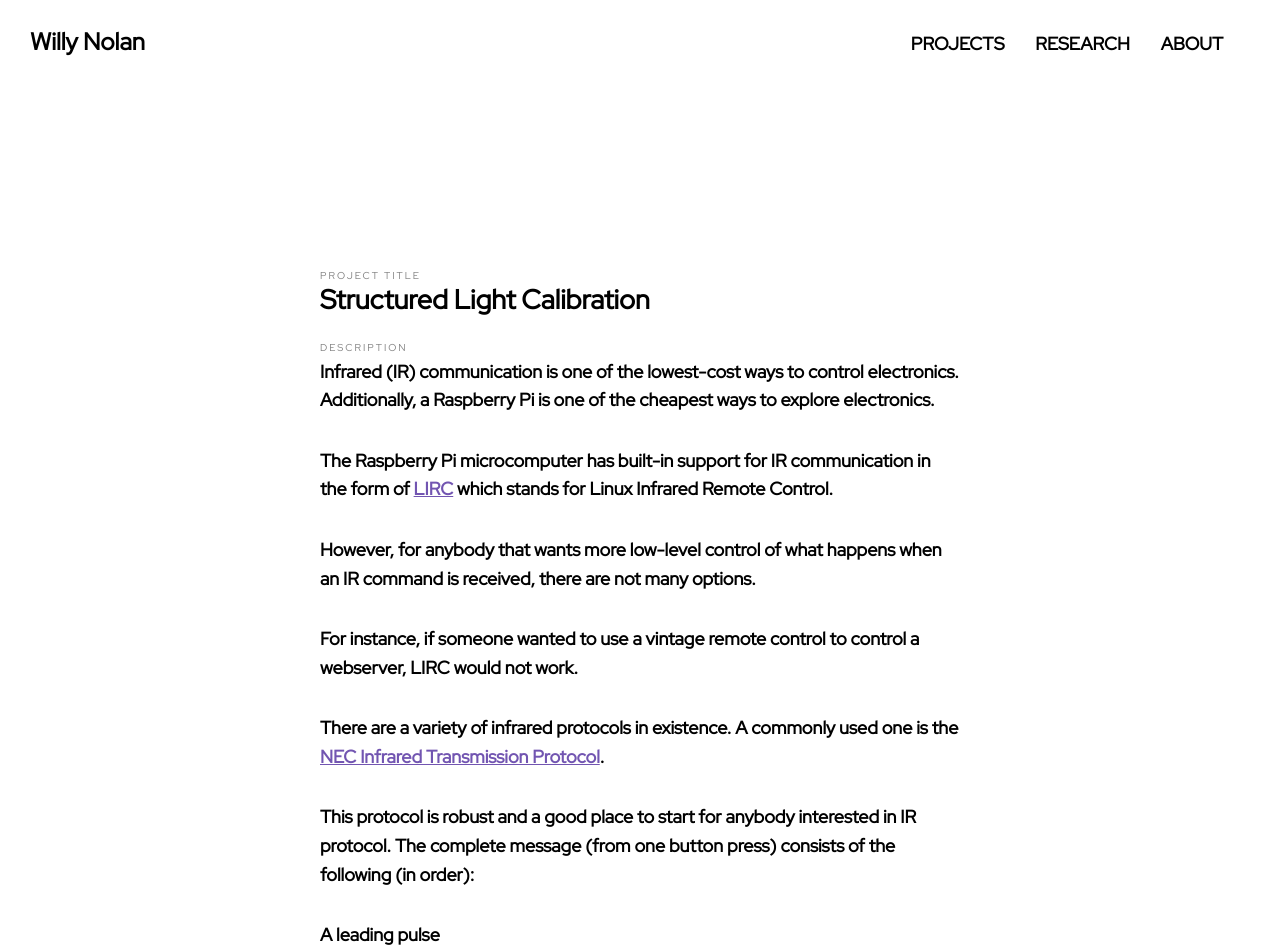
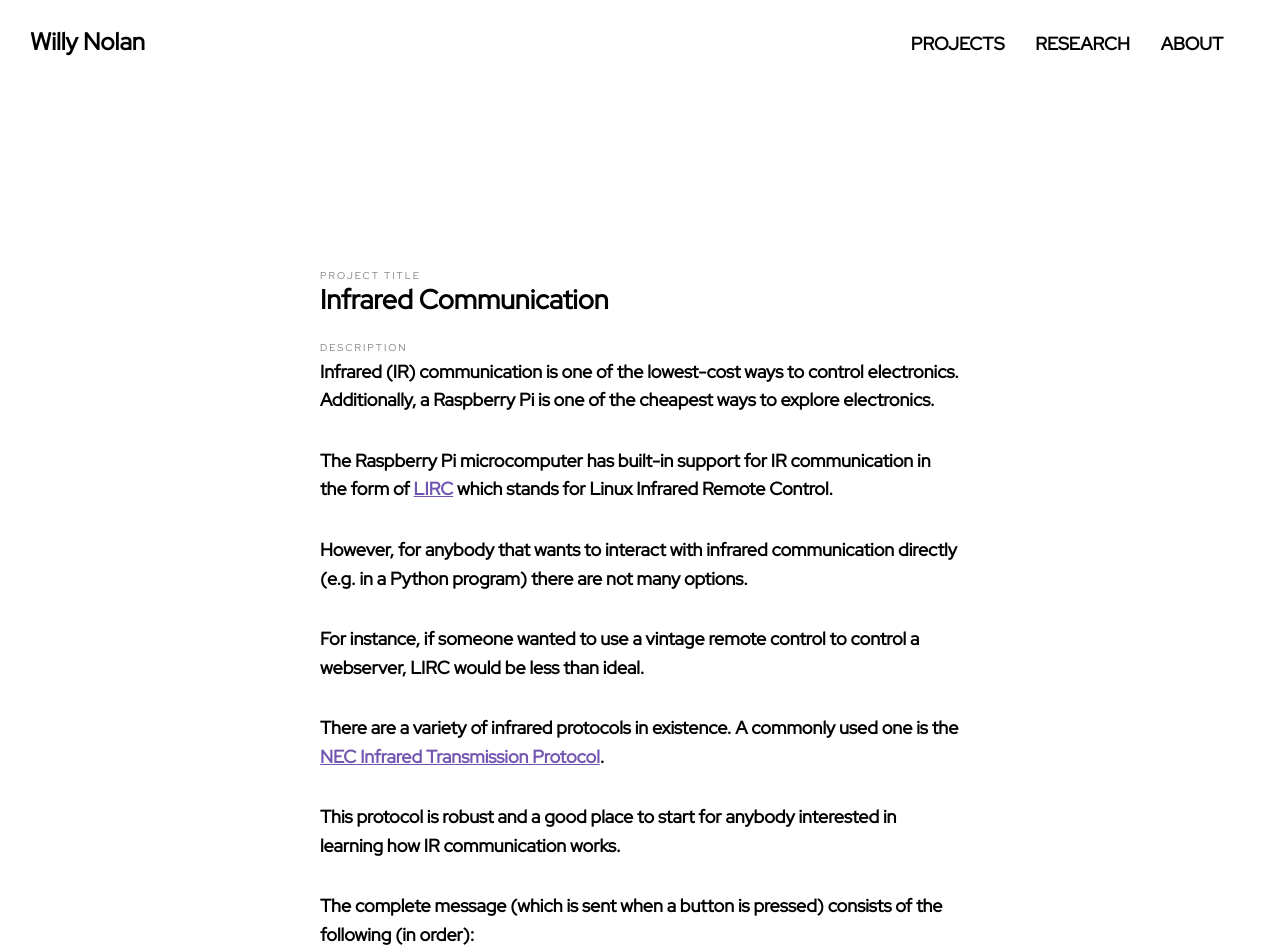
Before and after one commit to computersarecool/willynolan.com, a Jekyll site: the page built from _posts/research/2017-04-12-infrared-communication.md, in a window 1280 px wide. Shown: the top 952 px of the page. Built offline with Jekyll 4.4.1, drawn with Linux system fonts in a browser that asks for light colours; some web fonts are replaced; some of the changed text lies outside the part shown.

Commit message:
Adds ir post

```diff
--- a/_posts/research/2017-04-12-infrared-communication.md
+++ b/_posts/research/2017-04-12-infrared-communication.md
@@ -7,11 +7,11 @@ meta:
   keywords: "Structured Light, Geometric Camer Calibration, Projector Calibration, Projection Mapping"
 
 project:
-  title: "Structured Light Calibration"
-  url: "https://willynolan.com/structured-light-calibration"
+  title: "Infrared Communication"
+  url: "https://willynolan.com/infrared-communication"
   logo_type: "video"
-  logo: "/assets/media/research/structured-light-calibration/logo.webm"
-  logo_backup: "/assets/media/research/structured-light-calibration/logo.mp4"
+  logo: "/assets/media/research/infrared-communication/logo.webm"
+  logo_backup: "/assets/media/research/infrared-communication/logo.mp4"
 ---
 <p>
 Infrared (IR) communication is one of the lowest-cost ways to control electronics.
@@ -25,12 +25,12 @@ stands for Linux Infrared Remote Control.
 </p>
 
 <p>
-However, for anybody that wants more low-level control of what happens when an IR command is received, there are not
-many options.
+However, for anybody that wants to interact with infrared communication directly (e.g. in a Python program)
+there are not many options.
 </p>
 
 <p>
-For instance, if someone wanted to use a vintage remote control to control a webserver, LIRC would not work.
+For instance, if someone wanted to use a vintage remote control to control a webserver, LIRC would be less than ideal.
 </p>
 
 <p>
@@ -39,19 +39,36 @@ NEC Infrared Transmission Protocol</a>.
 </p>
 
 <p>
-This protocol is robust and a good place to start for anybody interested in IR protocol.
-The complete message (from one button press) consists of the following (in order):
+This protocol is robust and a good place to start for anybody interested in learning how IR communication works.
 </p>
 
-<ul>
-    <li>A leading pulse</li>
-    <li>A pause</li>
-    <li>The 8-bit address for the receiving device</li>
-    <li>The 8-bit logical inverse of that address</li>
-    <li>The 8-bit command</li>
-    <li>The 8-bit logical inverse of the command</li>
-    <li>A final end burst</li>
+<p>
+The complete message (which is sent when a button is pressed) consists of the following (in order):
+</p>
+
+<ul class="extra-bottom">
+    <li>- A leading pulse</li>
+    <li>- A pause</li>
+    <li>- The 8-bit address for the receiving device</li>
+    <li>- The 8-bit logical inverse of that address</li>
+    <li>- The 8-bit command</li>
+    <li>- The 8-bit logical inverse of the command</li>
+    <li>- A final end burst</li>
 </ul>
+
+<p>
+So an example command would look like:
+<img class="research-post" alt="NEC IR frame" src="https://www.sbprojects.net/knowledge/ir/nectrain.png">
+</p>
+
+<p>
+This image shows the command <code>16</code> sent to the address <code>59</code> (both in hex).
+Mapping the bits to the actual command can be tricky as they are sent in binary, with the least significant bit first.
+</p>
+
+<p>
+The logical inverse of the address and command is sent with each frame for error correction purposes.
+</p>
 
 <p>
 There are also other messages that can be transmitted for repeat buttons or if the controller is operating with the
@@ -59,21 +76,40 @@ There are also other messages that can be transmitted for repeat buttons or if t
 </p>
 
 <p>
-The protocol itself is very straightforward.  The most challenging thing was dealing with tolerances from remotes
-and from the Raspberry pi.
+As an IR remote only flashes light, a logical question would be, how are the flashes interpreted as numbers?
+IR communication uses 38khz modulation and the length of time in a burst determines which binary digit is being
+sent. Graphically this looks like:
+<img class="research-post" alt="IR modulation" src="https://www.sbprojects.net/knowledge/ir/necmodulation.png">
+Where the longer spaces between pulses indicate a 1 and shorter spaces indicate a 0.
 </p>
 
 <p>
-Testing used:
+Because the command and address inverses are sent with each frame, each message should take the same amount of time to transmit.
 </p>
 
-<ul>
+<p>
+The protocol itself is very straightforward.  The most challenging aspect was dealing with the timing tolerances
+from both the remotes and and from the Raspberry pi.
+</p>
+
+
+<p>
+During research the following equipment was used:
+</p>
+
+<ul class="extra-bottom">
     <li>Raspberry Pi</li>
-    <li><a href="https://www.vishay.com/docs/82491/tsop382.pdf">TSOP 382 IR Receiver</a>
+    <li><a href="https://www.vishay.com/docs/82491/tsop382.pdf">TSOP 382 IR Receiver</a></li>
     <li>YAMAHA MRX-70 Learning capable remote</li>
 </ul>
 
 <p>
-This research project resulted in the <a href="https://pypi.org/project/irreceiver/"><code>irreceiver</code></a> Python
-library which is available on PyPi.
+This end result of this exploration was the <a href="https://pypi.org/project/irreceiver/">irreceiver</a> Python
+library which is available on PyPi. It is fully tested and well commented and a good place for someone interested in
+using IR communication with a Raspberry Pi or just interested in exploring the protocol more.
 </p>
+
+<small class="last-paragraph">
+    All images and video in accompanying this post are courtesy of <a href="https://www.sbprojects.net/knowledge/ir/index.php">SB-Projects</a>
+    which is a great resource for this topic.
+</small>
--- a/assets/scss/_user.scss
+++ b/assets/scss/_user.scss
@@ -133,3 +133,7 @@ img.research-post {
 .no-display {
     display: none;
 }
+
+.extra-bottom {
+    margin-bottom: 1.5em;
+}
```
Also changed, not shown: 2 other files.
